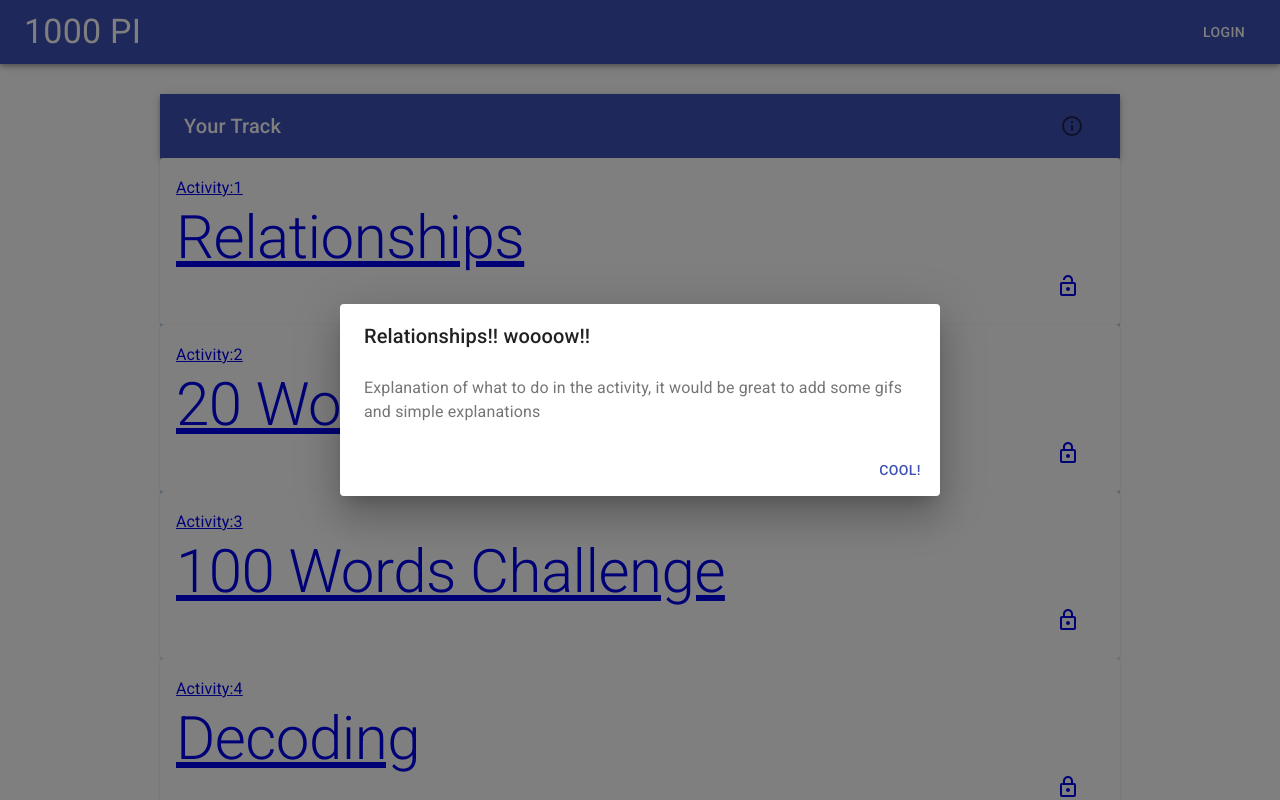
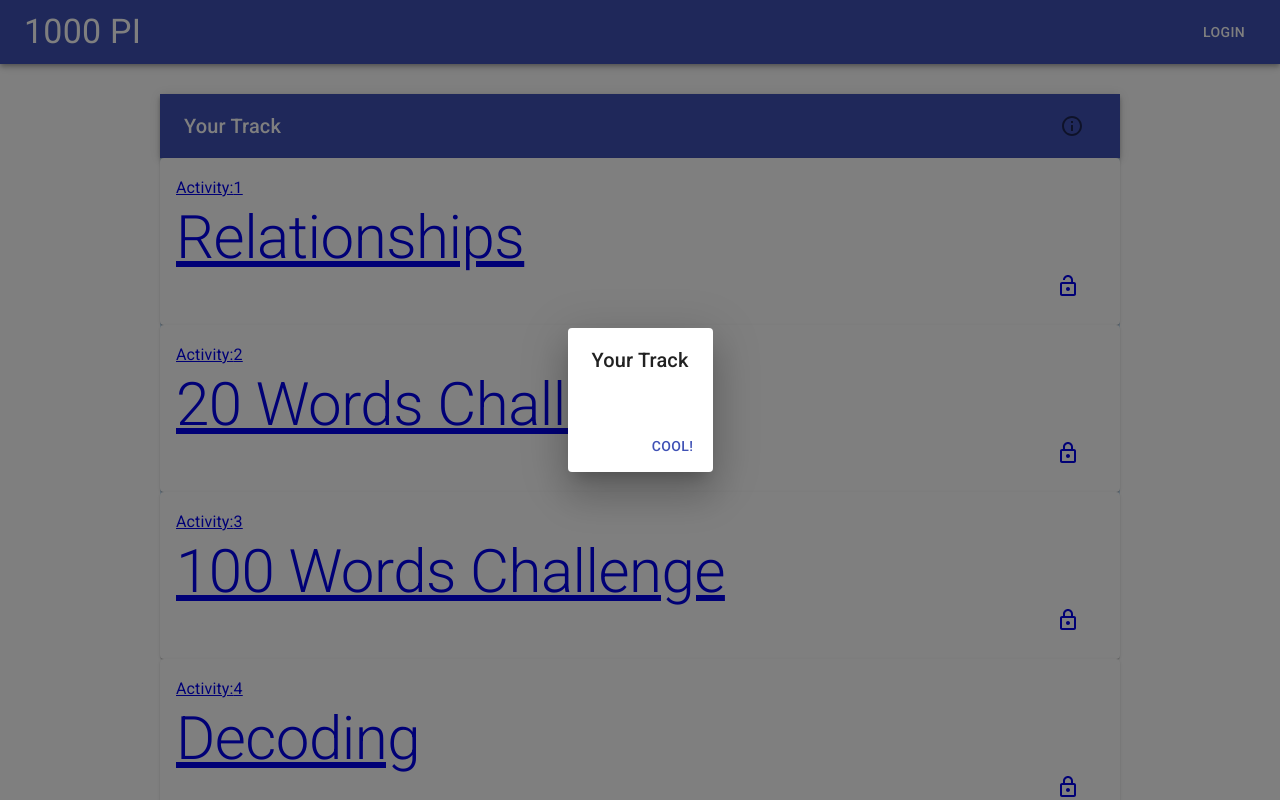
Before and after one commit to Areskyb/1000PI, a React (Create React App) app: page / in a window 1280 px wide. Both pictures are taken after a click on the button 1072 px from the left and 126 px from the top of the page. Shown: the top 800 px of the page. Built offline with nearby package versions, Linux system fonts and the light colour scheme; no server answers.

Commit message:
changed Dialog content text values

```diff
--- a/src/shared/CustomDialog.js
+++ b/src/shared/CustomDialog.js
@@ -8,12 +8,13 @@ import DialogContent from '@material-ui/core/DialogContent';
 import DialogContentText from '@material-ui/core/DialogContentText';
 import DialogTitle from '@material-ui/core/DialogTitle';
 import Slide from '@material-ui/core/Slide';
+import CardMedia from '@material-ui/core/CardMedia'
 
 const Transition = React.forwardRef(function Transition(props, ref) {
   return <Slide direction="up" ref={ref} {...props} />;
 });
 
-export default function CustomDialog() {
+export default function CustomDialog({dialogContent,gameTitle}) {
   const [open, setOpen] = React.useState(false);
 
   const handleClickOpen = () => {
@@ -37,10 +38,10 @@ export default function CustomDialog() {
         aria-labelledby="alert-dialog-slide-title"
         aria-describedby="alert-dialog-slide-description"
       >
-        <DialogTitle id="alert-dialog-slide-title">{"Relationships!! woooow!!"}</DialogTitle>
+        <DialogTitle id="alert-dialog-slide-title">{gameTitle}</DialogTitle>
         <DialogContent>
           <DialogContentText id="alert-dialog-slide-description">
-            Explanation of what to do in the activity, it would be great to add some gifs and simple explanations
+            {dialogContent}
           </DialogContentText>
         </DialogContent>
         <DialogActions>
```
